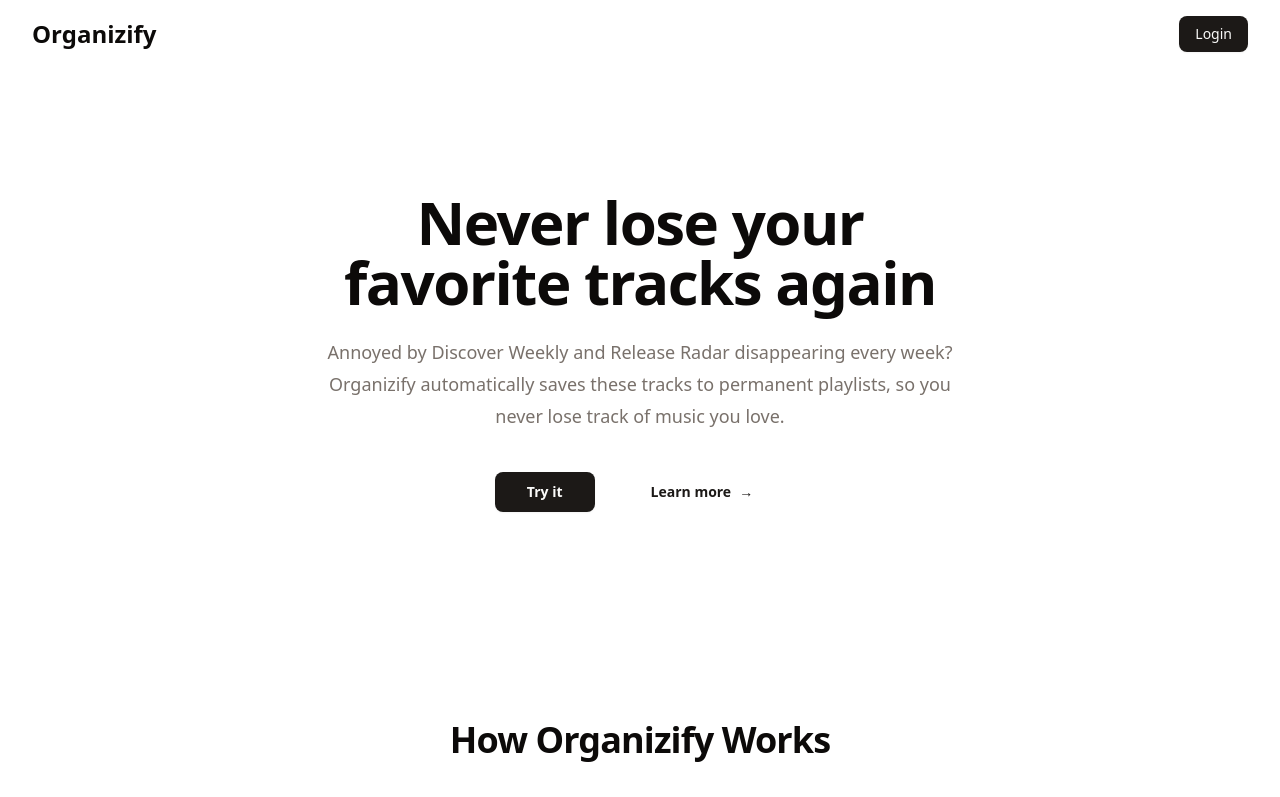
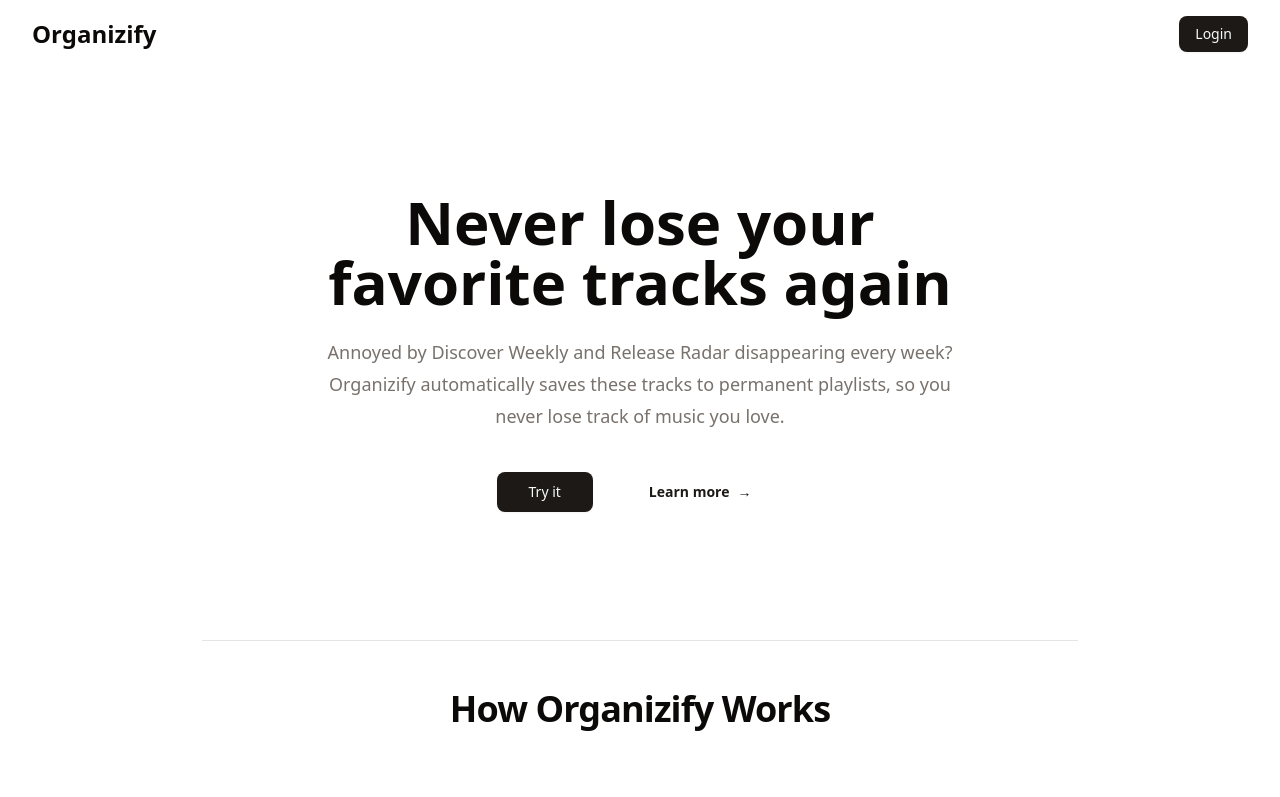
Before and after one commit to andrefmonteiro/organizify, a Nuxt app: page / in a window 1280 px wide. Shown: the top 797 px of the page. Built offline with nearby package versions, Linux system fonts and the light colour scheme.

Commit message:
grid system added on homepage; separator added between homepage sections

```diff
--- a/components/HeroSection.vue
+++ b/components/HeroSection.vue
@@ -1,22 +1,24 @@
 <template>
   <div class="relative isolate">
-    <!-- isolate: Creates a new stacking context (helps with z-index layering) -->
-    <div class="mx-auto max-w-2xl py-20 sm:py-24 lg:py-32">
+    <div class="py-20 sm:py-24 lg:py-32">
       <div class="text-center">
-        <h1 class="text-4xl font-bold tracking-tight text-balance sm:text-6xl">
+        <h1 class="text-4xl font-bold text-balance sm:text-6xl">
           Never lose your favorite tracks again
         </h1>
 
-        <p class="mt-6 text-lg leading-8 text-muted-foreground">
-          Annoyed by Discover Weekly and Release Radar disappearing every week?
-          Organizify automatically saves these tracks to permanent playlists,
-          so you never lose track of music you love.
-        </p>
+        <div class="mt-6 mx-auto max-w-2xl">
+          <p class="text-lg leading-8 text-muted-foreground">
+            Annoyed by Discover Weekly and Release Radar disappearing every week?
+            <br>
+            Organizify automatically saves these tracks to permanent playlists,
+            so you never lose track of music you love.
+          </p>
+        </div>
 
         <div class="mt-10 flex items-center justify-center gap-x-6">
           <Button
             size="lg"
-            class="px-8 font-semibold"
+            class="px-8"
           >
             Try it
           </Button>
@@ -27,7 +29,9 @@
             variant="link"
             as-child
           >
-            <a href="#how-it-works">Learn more <span aria-hidden="true">→</span></a>
+            <a href="#how-it-works">
+              Learn more <span aria-hidden="true">→</span>
+            </a>
           </Button>
         </div>
       </div>
--- a/components/HowItWorks.vue
+++ b/components/HowItWorks.vue
@@ -1,10 +1,9 @@
 <template>
-  <div
-    id="how-it-works"
-    class="py-16 sm:py-20"
-  >
-    <div class="mx-auto max-w-7xl px-6 lg:px-8">
-      <div class="mx-auto max-w-2xl text-center">
+  <div id="how-it-works">
+    <Separator />
+
+    <div class="mt-12">
+      <div class="text-center">
         <h2 class="text-3xl font-bold tracking-tight sm:text-4xl">
           How Organizify Works
         </h2>
--- /dev/null
+++ b/components/ui/separator/Separator.vue
@@ -0,0 +1,28 @@
+<script setup lang="ts">
+import type { HTMLAttributes } from 'vue'
+import { reactiveOmit } from '@vueuse/core'
+import { Separator, type SeparatorProps } from 'reka-ui'
+import { cn } from '@/lib/utils'
+
+const props = withDefaults(defineProps<
+  SeparatorProps & { class?: HTMLAttributes['class'] }
+>(), {
+  orientation: 'horizontal',
+  decorative: true,
+})
+
+const delegatedProps = reactiveOmit(props, 'class')
+</script>
+
+<template>
+  <Separator
+    data-slot="separator-root"
+    v-bind="delegatedProps"
+    :class="
+      cn(
+        `bg-border shrink-0 data-[orientation=horizontal]:h-px data-[orientation=horizontal]:w-full data-[orientation=vertical]:h-full data-[orientation=vertical]:w-px`,
+        props.class,
+      )
+    "
+  />
+</template>
--- /dev/null
+++ b/components/ui/separator/index.ts
@@ -0,0 +1 @@
+export { default as Separator } from './Separator.vue'
--- a/layouts/default.vue
+++ b/layouts/default.vue
@@ -1,11 +1,13 @@
 <template>
-  <div class="min-h-screen bg-background text-foreground">
+  <div class="min-h-screen bg-background text-foreground grid grid-rows-[1fr_auto] grid-cols-[1fr_minmax(0,4fr)_1fr] gap-x-4 px-6 lg:grid-cols-[1fr_minmax(0,6fr)_1fr] lg:gap-x-6 lg:px-8">
     <AppNavbar />
-    <main class="relative">
-      <div class="px-6 pt-16 lg:px-8">
-        <slot />
-      </div>
+
+    <main class="col-start-2 pt-16">
+      <slot />
     </main>
-    <AppFooter />
+
+    <footer class="col-span-3">
+      <AppFooter />
+    </footer>
   </div>
 </template>
--- a/package.json
+++ b/package.json
@@ -12,6 +12,7 @@
   "dependencies": {
     "@nuxt/eslint": "^1.2.0",
     "@tailwindcss/vite": "^4.1.10",
+    "@vueuse/core": "^13.4.0",
     "class-variance-authority": "^0.7.1",
     "clsx": "^2.1.1",
     "eslint": "^9.22.0",
```
Also changed, not shown: 1 other file (tests, documents, lock files or other folders).
